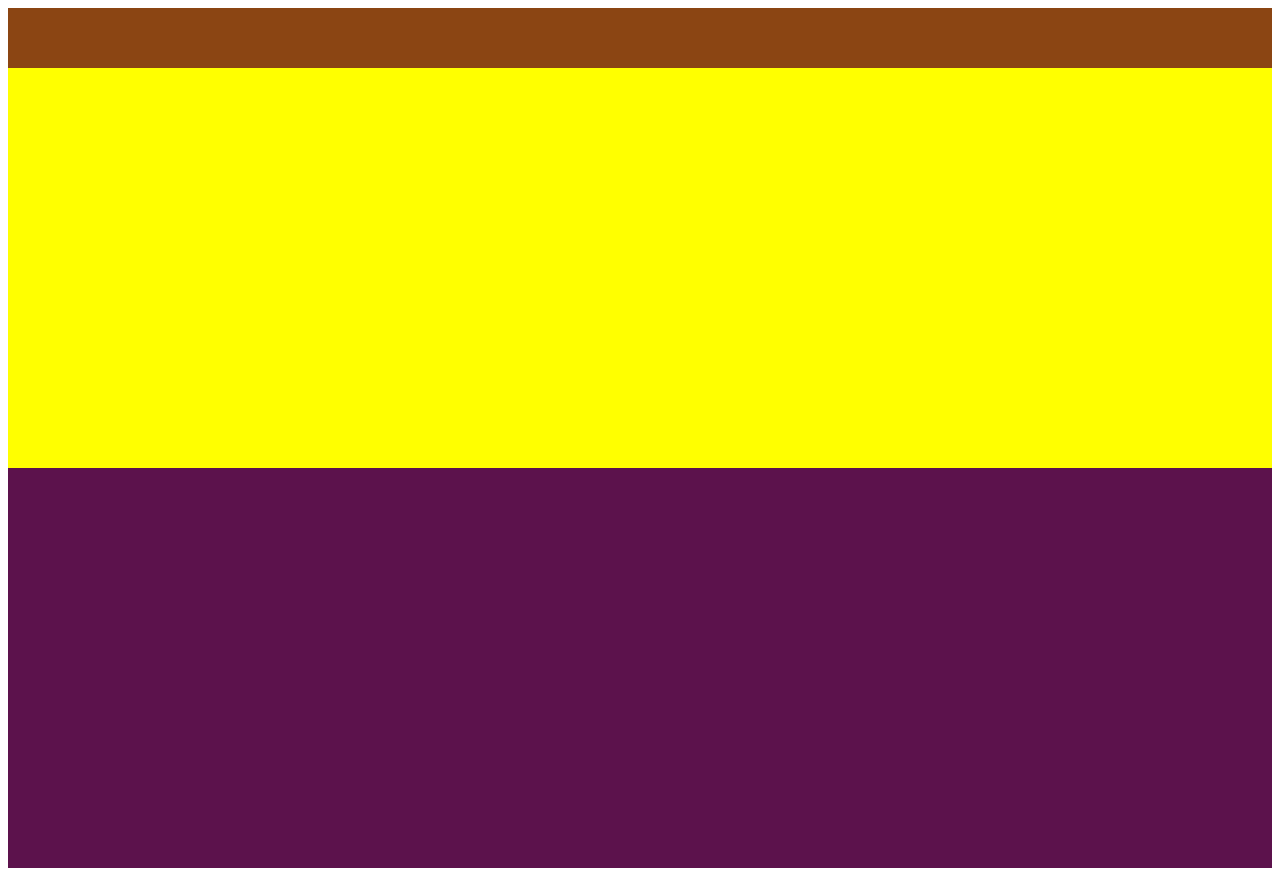
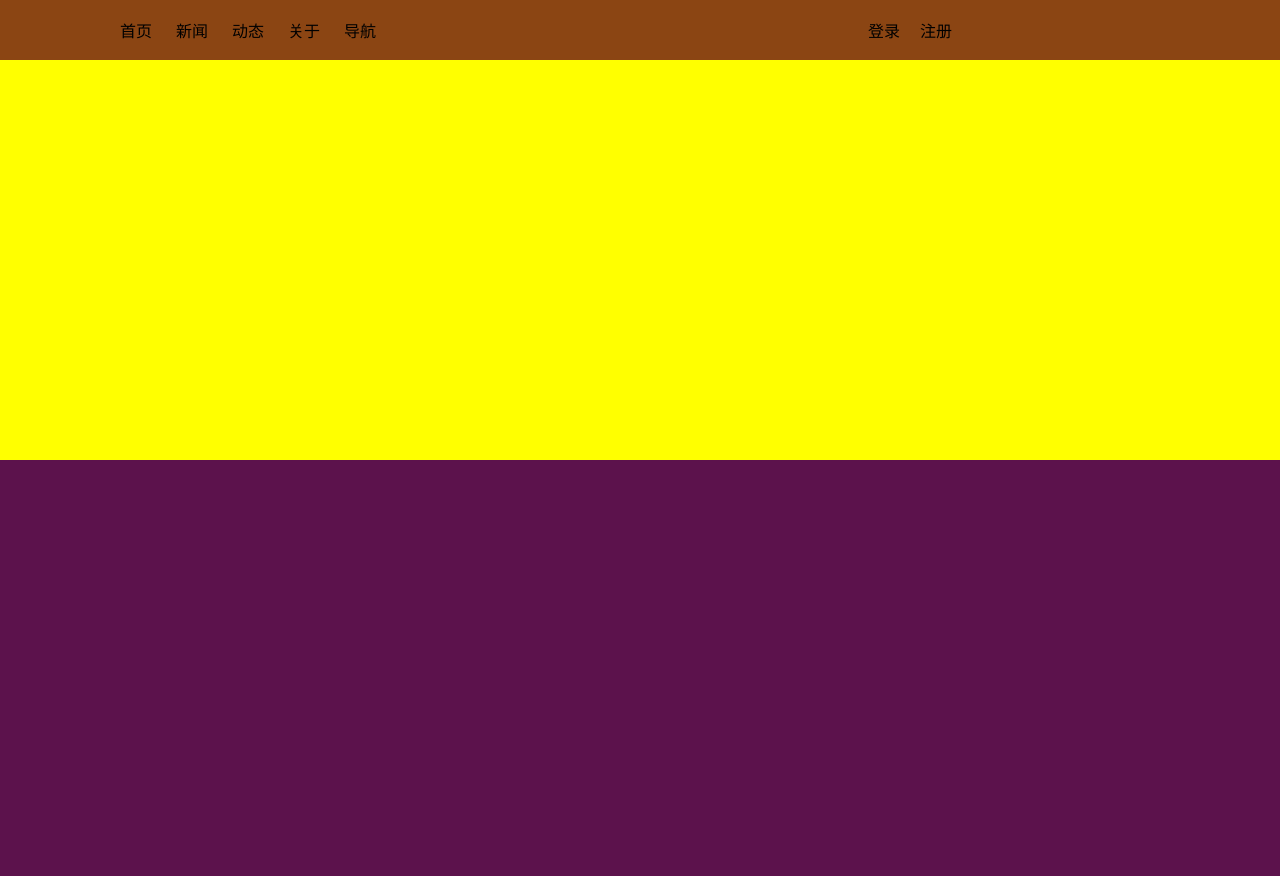
Before and after one commit to RQD-china/MyCloud, a Django app: page / in a window 1280 px wide. After the commit the page ends 460 px from the top, so only its background shows below. Run offline with Django 4.2, Linux system fonts and the light colour scheme.

Commit message:
导航栏
编写顶部导航栏

```diff
--- a/static/css/index.css
+++ b/static/css/index.css
@@ -2,9 +2,26 @@
   width: 100%;
 }
 #app nav {
-  width: 100%;
+  width: calc(100% - 240px);
   height: 60px;
   background-color: saddlebrown;
+  display: flex;
+  align-items: center;
+  padding: 0 120px;
+}
+#app nav .left {
+  width: 40%;
+}
+#app nav .right {
+  width: 40%;
+  display: flex;
+  justify-content: right;
+}
+#app nav a {
+  margin-right: 20px;
+}
+#app nav a:last-child {
+  margin-right: 0;
 }
 #app main {
   width: 100%;
--- a/static/css/index.scss
+++ b/static/css/index.scss
@@ -1,18 +1,38 @@
-#app{
+#app {
     width: 100%;
-    nav{
-        width: 100%;
+    nav {
+        width: calc(100% - 240px);
         height: 60px;
         background-color: saddlebrown;
+        display: flex;
+        align-items: center;
+        padding: 0 120px;
+
+        .left {
+            width: 40%;
+        }
+
+        .right {
+            width: 40%;
+            display: flex;
+            justify-content: right;
+        }
+
+        a {
+            margin-right: 20px;
+            &:last-child {
+                margin-right: 0;
+            }
+        }
     }
 
-    main{
+    main {
         width: 100%;
         height: 400px;
         background-color: yellow;
     }
 
-    footer{
+    footer {
         width: 100%;
         height: 400px;
         background-color: #5c124c;
--- /dev/null
+++ b/static/css/reset.css
@@ -0,0 +1,8 @@
+body {
+    margin: 0;
+}
+
+a {
+    text-decoration: none;
+    color: black;
+}
--- a/templates/index.html
+++ b/templates/index.html
@@ -7,12 +7,23 @@
     <meta name="viewport" content="width=device-width, initial-scale=1.0">
     <title>Richy的个人博客</title>
     <link rel="stylesheet" href="/static/css/index.css">
+    <link rel="stylesheet" href="/static/css/reset.css">
 </head>
 
 <body>
     <div id="app">
         <nav>
-
+            <div class="left">
+                <a href="#">首页</a>
+                <a href="#">新闻</a>
+                <a href="#">动态</a>
+                <a href="#">关于</a>
+                <a href="#">导航</a>
+            </div>
+            <div class="right">
+                <a href="#">登录</a>
+                <a href="#">注册</a
+            </div>
         </nav>
         <main>
 
```
Also changed, not shown: 1 other file.
